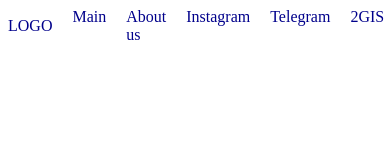
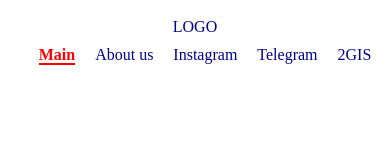
Before and after one commit to sema5056/header, a plain HTML site: page header.html in a window 390 px wide. Drawn offline with Linux system fonts and the light colour scheme.

Commit message:
Update header.html

```diff
--- a/header.html
+++ b/header.html
@@ -5,28 +5,43 @@
       .container{
         display:flex;
         justify-content:space-between;
-        max-width:1100px;
+        width:100%;
+        max-width: 1100px;
+        margin: 0 auto;
         align-items:center;
-        margin:0 auto;
       }
       ul{
         display:flex;
         list-style:none;
         margin:0;
         padding:0;
+        justify-content: center;
       }
       li{
         margin-left:20px;
       }
       a{
         color:darkblue;
-        text-decoration: none;
-      Ъ
-      a.hover{
+        text-decoration: none;}
+      a:hover{
         color:red;
       }
       .header{
         padding:10px 0;
+      }
+      .active{
+        color:red;
+        font-weight:bold;
+        border-bottom:2px solid red;
+      }
+      @media(max-width:750px){
+        .container{
+          flex-direction:column;
+          margin: 0 auto;
+        }
+        .menu{
+        margin-top:10px;
+      }
       }
     </style>
   </head>
@@ -37,7 +52,7 @@
         <nav class="menu">
           <ul>
             <li>
-              <a href="#">Main</a></li>
+              <a href="#" class="active">Main</a></li>
             <li>
               <a href="#">About us</a></li>
             <li>
```
